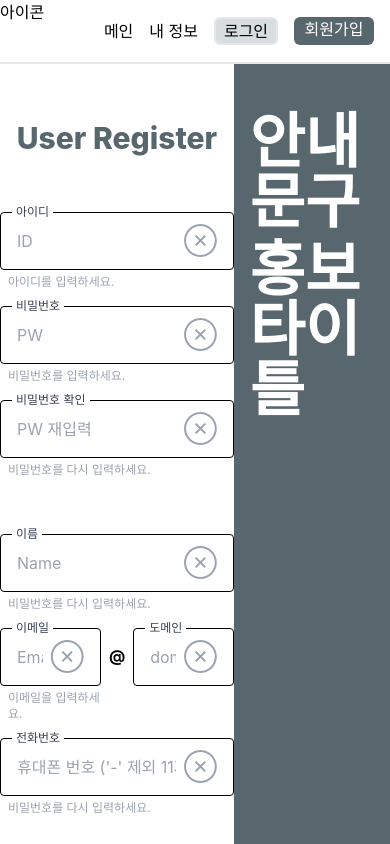
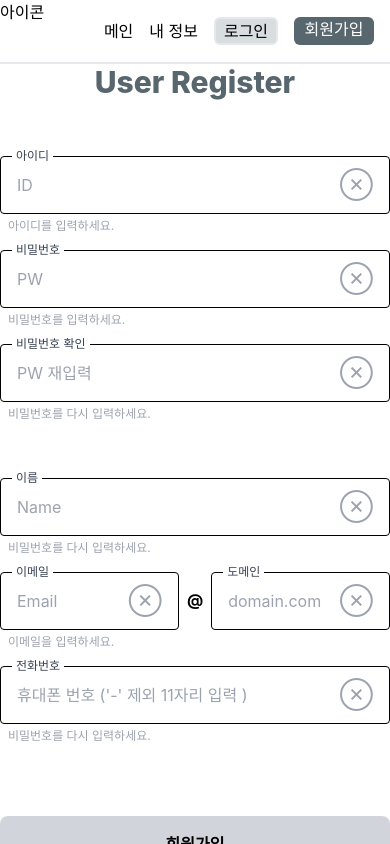
Before and after one commit to COMFORTO-O/SKShieldus_Rookies_team7, a React (Vite) app in the folder FrontEnd/sk-7-front-app/: page /register in a window 390 px wide. Built offline with nearby package versions, Linux system fonts and the light colour scheme.

Commit message:
responsive development

```diff
--- a/FrontEnd/sk-7-front-app/src/components/auth/AuthLayout.jsx
+++ b/FrontEnd/sk-7-front-app/src/components/auth/AuthLayout.jsx
@@ -4,7 +4,7 @@ function AuthLayout({ children, title }) {
     return (
         <div className="min-h-screen flex flex-col items-center justify-center">
             <div className="w-full max-w-md">
-                <h2 className="my-14 text-center text-3xl font-extrabold text-primary">
+                <h2 className="mb-14 text-center text-3xl font-extrabold text-primary">
                     {title}
                 </h2>
                 {children}
--- a/FrontEnd/sk-7-front-app/src/pages/LoginPage.jsx
+++ b/FrontEnd/sk-7-front-app/src/pages/LoginPage.jsx
@@ -6,9 +6,9 @@ function LoginPage() {
     return (
         <>
             {/* 전체 레이아웃 */}
-            <div className="grid grid-cols-[40%_1fr] h-screen">
+            <div className="grid grid-cols-1 xl:grid-cols-[40%_1fr] h-screen overflow-y-auto">
                 {/* 왼쪽 컨테이너 */}
-                <div className="flex flex-col h-screen">
+                <div className="hidden xl:flex flex-col h-screen">
                     {/* 섹션 */}
                     <div className="h-full bg-primary text-white font-bold text-6xl">
                         {/* 텍스트 배치 */}
@@ -22,7 +22,7 @@ function LoginPage() {
                 {/* 오른쪽 컨테이너 */}
                 <div className="w-full bg-white flex items-center justify-center">
                     {/* 섹션 */}
-                    <div className="w-full">
+                    <div className="w-full max-w-xl">
                         <AuthLayout title="Login">
                             <form className="w-full space-y-8">
                                 <AuthInput
--- a/FrontEnd/sk-7-front-app/src/pages/SignupPage.jsx
+++ b/FrontEnd/sk-7-front-app/src/pages/SignupPage.jsx
@@ -8,11 +8,11 @@ function SignupPage() {
     return (
         <>
             {/* 전체 레이아웃 */}
-            <div className="grid grid-cols-[1fr_40%] h-screen">
+            <div className="grid grid-cols-1 2xl:grid-cols-[1fr_40%] h-screen overflow-y-auto">
                 {/* 왼쪽 컨테이너 */}
                 <div className="w-full bg-white flex items-center justify-center">
                     {/* 섹션 */}
-                    <div className="w-full">
+                    <div className="w-full max-w-2xl">
                         <AuthLayout title="User Register">
                             <form className="w-full space-y-4">
                                 <AuthInput
@@ -84,7 +84,7 @@ function SignupPage() {
                 </div>
 
                 {/* 오른쪽 컨테이너 */}
-                <div className="flex flex-col h-screen">
+                <div className="hidden 2xl:flex flex-col h-screen">
                     {/* 섹션 */}
                     <div className="h-full bg-primary text-white font-bold text-6xl">
                         {/* 텍스트 배치 */}
```
